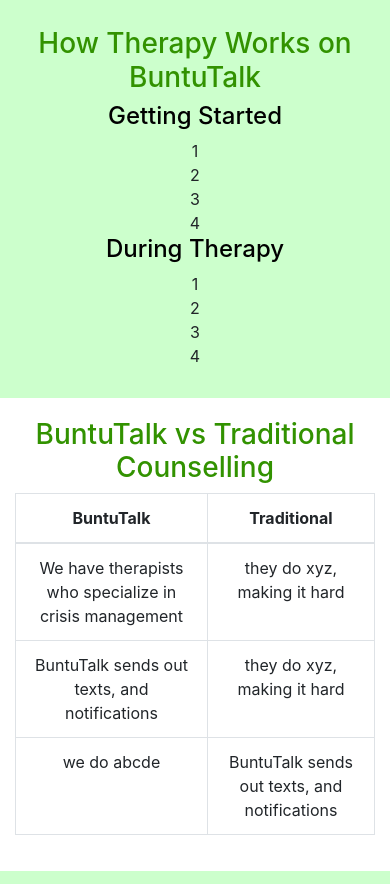
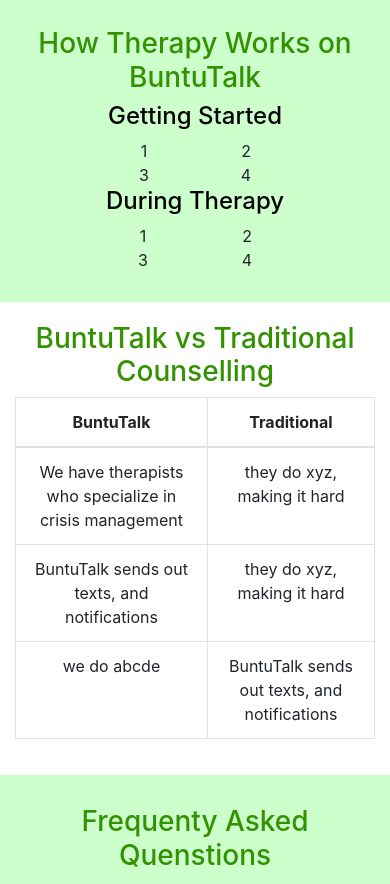
Before and after one commit to jeffngugi/buntutalk-web, a React (Create React App) app: page / in a window 390 px wide. Shown: the part 1680-2564 px from the top of the page. Built offline with nearby package versions, Linux system fonts and the light colour scheme.

Commit message:
edits faqs

```diff
--- a/src/pages/Landing.js
+++ b/src/pages/Landing.js
@@ -131,10 +131,10 @@ const Landing = () => {
                             <div>
                             <H4 >Getting Started</H4>
                           <div className='row'>
-                            <div className='col-sm-6'>1</div>
-                            <div className='col-sm-6'>2</div>
-                            <div className='col-sm-6'>3</div>
-                            <div className='col-sm-6'>4</div>
+                            <div className='col-6'>1</div>
+                            <div className='col-6'>2</div>
+                            <div className='col-6'>3</div>
+                            <div className='col-6'>4</div>
                           </div>
                             </div>
 
@@ -143,10 +143,10 @@ const Landing = () => {
                             <div>
                             <H4 >During Therapy</H4>
                             <div className='row'>
-                            <div className='col-sm-6'>1</div>
-                            <div className='col-sm-6'>2</div>
-                            <div className='col-sm-6'>3</div>
-                            <div className='col-sm-6'>4</div>
+                            <div className='col-6'>1</div>
+                            <div className='col-6'>2</div>
+                            <div className='col-6'>3</div>
+                            <div className='col-6'>4</div>
                           </div>
                             </div>
 
```
